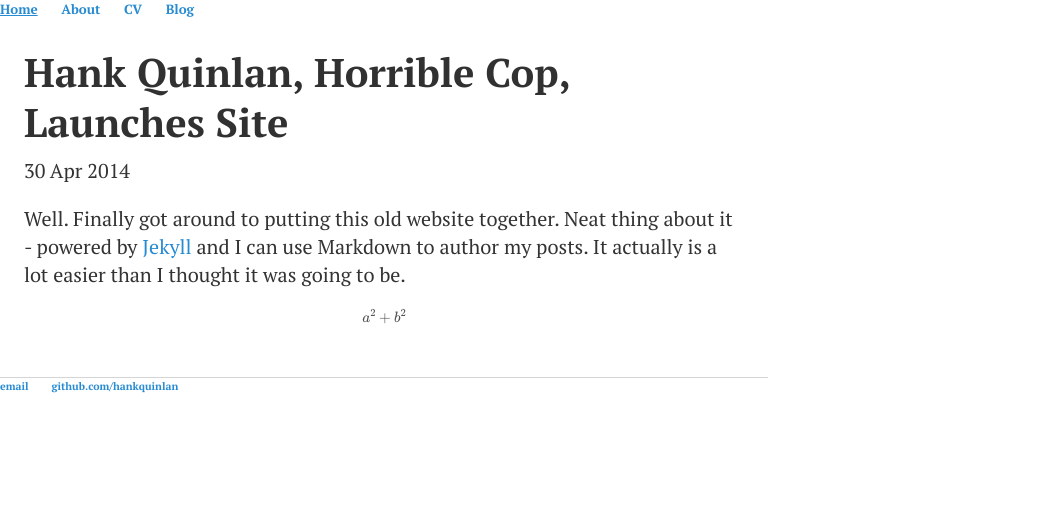
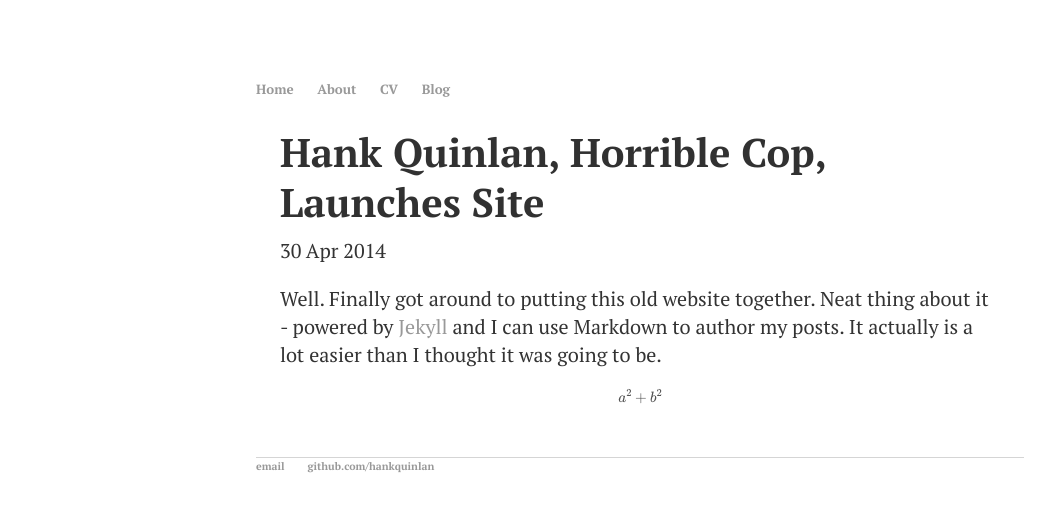
Before and after one commit to doriang102/doriang102.github.io, a Jekyll site: the page built from posts/2014-04-30-hank-quinlan-site-launched.md, in a window 1280 px wide. Shown: the top 512 px of the page, without its empty margins (0-1050 px from the left). Built offline with Jekyll 4.4.1, drawn with Linux system fonts in a browser that asks for light colours; formulas are drawn with MathJax 3.

Commit message:
Update default.html

```diff
--- a/_layouts/default.html
+++ b/_layouts/default.html
@@ -6,9 +6,11 @@
 
 			<title>{{ page.title }}</title>
 			<!-- link to main stylesheet -->
+			<link href="/css/poole.css" rel="stylesheet">
 			<link rel="stylesheet" type="text/css" href="/css/main.css">
+
 			<link href="/css/syntax.css" rel="stylesheet">
-			<link href="/css/poole.css" rel="stylesheet">
+
 			<link rel="stylesheet" href="https://fonts.googleapis.com/css?family=PT+Serif:400,400italic,700%7CPT+Sans:400">
 		</head>
 		<body>
```
